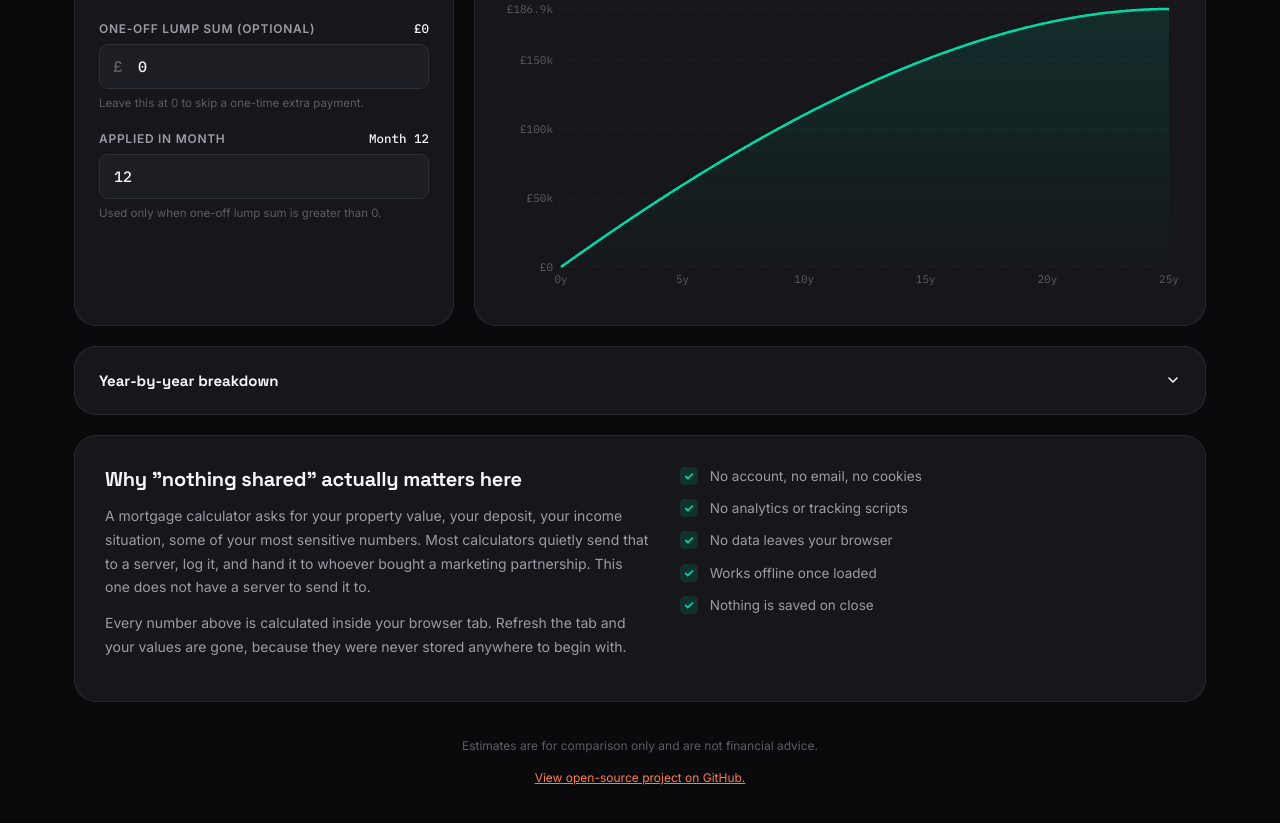
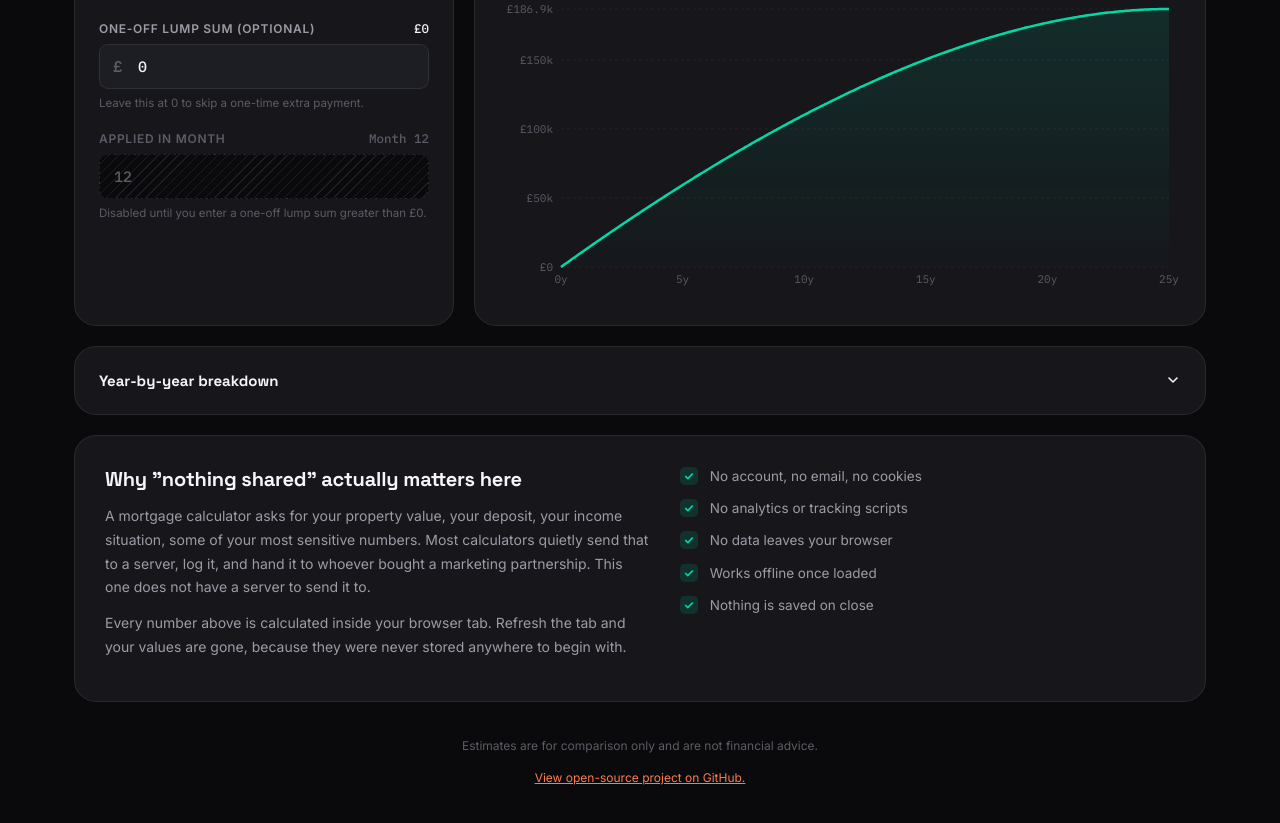
Before and after one commit to amprew/mortgage-calculator, a React (Vite) app: page / in a window 1280 px wide. Shown: the part 1040-1863 px from the top of the page. Built offline with nearby package versions, Linux system fonts and the light colour scheme.

Commit message:
Add disabled input styling

```diff
--- a/src/components/InputPanel.tsx
+++ b/src/components/InputPanel.tsx
@@ -121,7 +121,7 @@ export default function InputPanel({ inputs, setInput, computed }: InputPanelPro
             <NumberField
                 label="Applied in month"
                 valueText={`Month ${computed.lumpMonth}`}
-                hint={computed.lump > 0 ? "For example month 12 is one year from now." : "Used only when one-off lump sum is greater than 0."}
+                hint={computed.lump > 0 ? "For example month 12 is one year from now." : "Disabled until you enter a one-off lump sum greater than £0."}
                 input={{ value: inputs.lumpMonth, min: 1, step: 1, onChange: update("lumpMonth"), disabled: computed.lump <= 0 }}
             />
 
--- a/src/styles/global.css
+++ b/src/styles/global.css
@@ -359,6 +359,25 @@ input[type="number"] {
 
 input[type="number"]:focus {
   border-color: var(--coral);
+}
+
+input[type="number"]:disabled {
+  background: repeating-linear-gradient(
+    135deg,
+    var(--bg),
+    var(--bg) 6px,
+    var(--surface-raised) 6px,
+    var(--surface-raised) 7px
+  );
+  border-style: dashed;
+  color: var(--text-3);
+  cursor: not-allowed;
+  opacity: 1;
+}
+
+.field:has(input:disabled) label,
+.field:has(input:disabled) label .val {
+  color: var(--text-3);
 }
 
 input[type="range"] {
```
